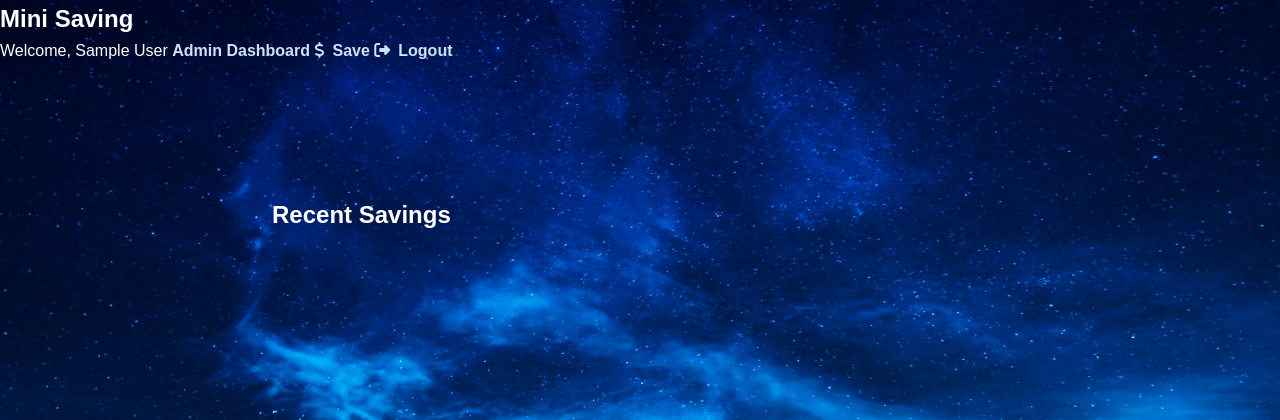
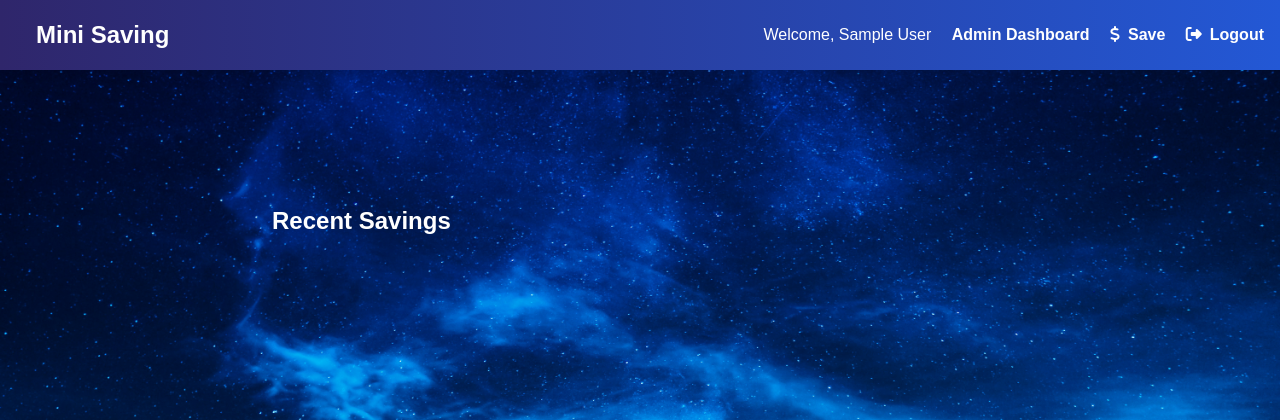
Before and after one commit to Callista1409/Project-Tabungan-, a PHP site: page / in a window 1280 px wide. Shown: the top 420 px of the page. Run offline with PHP 8.4, Linux system fonts and the light colour scheme; the visitor is signed in with stand-in values (Sample User, id 1); data that the repository does not hold is empty.

Commit message:
Sixth Commit

```diff
--- a/public/css/style.css
+++ b/public/css/style.css
@@ -147,3 +147,26 @@
   p {
     margin-top: 10px;
   }
+
+  nav a:hover {
+    color: #00A3FF;
+  }
+
+  nav {
+    background: linear-gradient(to right, #2f266b, #2358d5); /* Gradient from dark to lighter shade */
+    color: white;
+    padding: 1rem;
+    display: flex;
+    justify-content: space-between;
+    align-items: center;
+  }
+
+  h1 {
+    margin-left: 20px;
+  }
+
+  nav a {
+    color: white;
+    text-decoration: none;
+    margin-left: 1rem;
+  }
```
